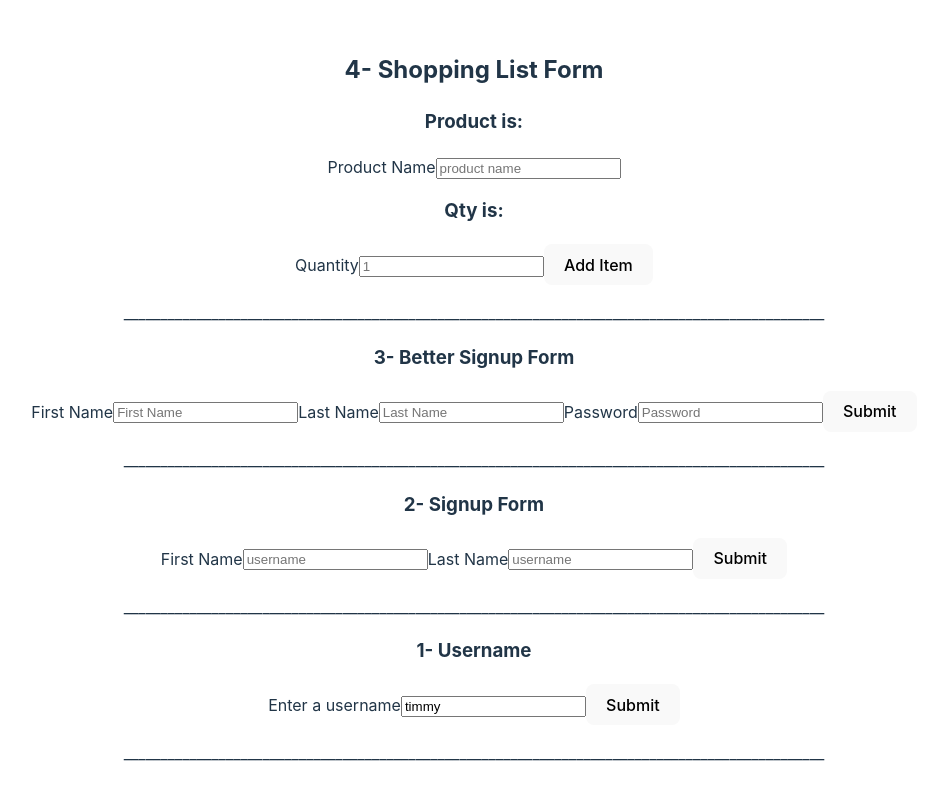
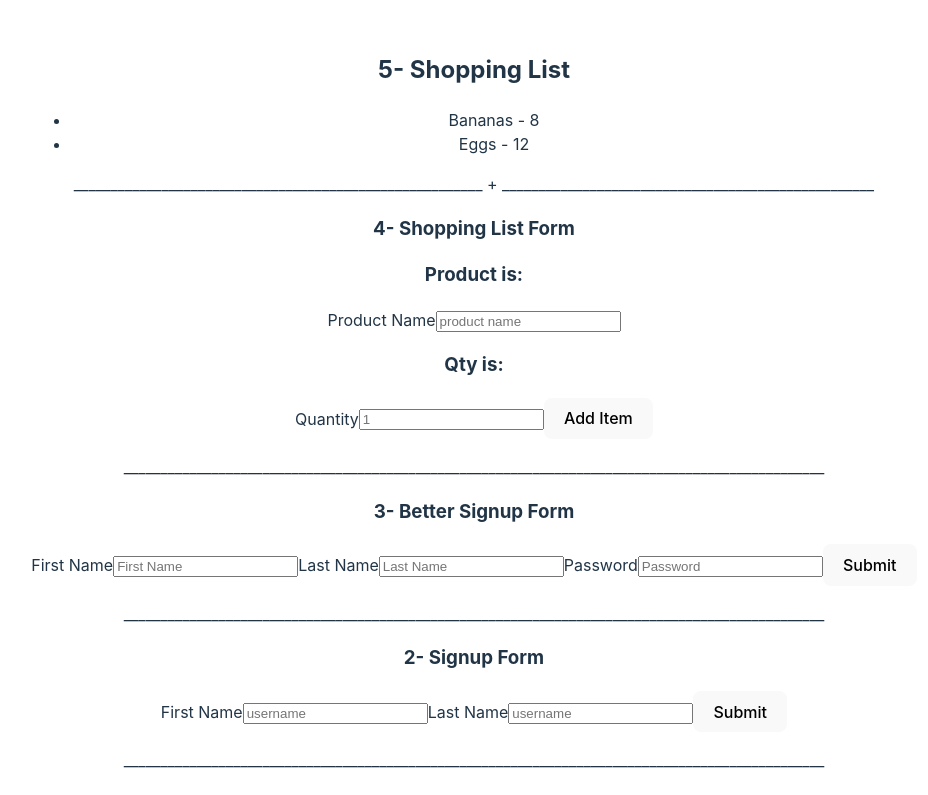
Before and after one commit to saim96/react-form, a React (Vite) app: page / in a window 1280 px wide. Shown: the top 795 px of the page, without its empty margins (166-1094 px from the left). Built offline with nearby package versions, Linux system fonts and the light colour scheme.

Commit message:
working on Shopping List Component Started

```diff
--- a/src/App.jsx
+++ b/src/App.jsx
@@ -1,12 +1,14 @@
 import UsernameForm from "./UsernameForm";
 import SignupForm from "./SignupForm";
 import BettersignupForm from "./BetterSignupForm.component";
-import ShoppingListForm from "./ShoppingList.component";
+import ShoppingListForm from "./ShoppingListForm.component";
+import ShoppingList from "./ShoppingList.component";
 import "./App.css";
 
 function App() {
   return (
     <>
+      <ShoppingList />
       <ShoppingListForm />
       <BettersignupForm />
       <SignupForm />
--- a/src/ShoppingList.component.jsx
+++ b/src/ShoppingList.component.jsx
@@ -1,45 +1,25 @@
 import { useState } from "react";
 
-export default function ShoppingListForm() {
-  const [formData, setFormData] = useState({
-    product: "",
-    quantity: "",
-  });
-  const handleChange = (evt) => {
-    setFormData((currData) => {
-      return {
-        ...currData,
-        [evt.target.name]: evt.target.value,
-      };
-    });
-  };
+export default function ShoppingList() {
+  const [items, setItems] = useState([
+    { id: 1, product: "Bananas", quantity: 8 },
+    { id: 2, product: "Eggs", quantity: 12 },
+  ]);
+
+
   return (
-    <form>
-      <h2>4- Shopping List Form </h2>
-      <h3>Product is: {formData.product} </h3>
-      <label htmlFor="product"> Product Name</label>
-      <input
-        type="text"
-        placeholder="product name"
-        name="product"
-        id="product"
-        onChange={handleChange}
-        value={formData.product}
-      />
-      <h3>Qty is: {formData.quantity} </h3>
-      <label htmlFor="quantity"> Quantity</label>
-      <input
-        type="number"
-        placeholder="1"
-        name="quantity"
-        id="quantity"
-        onChange={handleChange}
-        value={formData.quantity}
-      />
-      <button> Add Item</button>
+    <div>
+      <h2> 5- Shopping List </h2>
+      <ul>
+        {items.map((i) => (
+          <li key={i.id}>
+            {i.product} - {i.quantity}
+          </li>
+        ))}
+      </ul>
       <p>
-        ________________________________________________________________________________________________
-      </p>
-    </form>
+      ________________________________________________________ + ___________________________________________________
+    </p>
+    </div>
   );
 }
--- /dev/null
+++ b/src/ShoppingListForm.component.jsx
@@ -0,0 +1,45 @@
+import { useState } from "react";
+
+export default function ShoppingListForm() {
+  const [formData, setFormData] = useState({
+    product: "",
+    quantity: "",
+  });
+  const handleChange = (evt) => {
+    setFormData((currData) => {
+      return {
+        ...currData,
+        [evt.target.name]: evt.target.value,
+      };
+    });
+  };
+  return (
+    <form>
+      <h3>4- Shopping List Form </h3>
+      <h3>Product is: {formData.product} </h3>
+      <label htmlFor="product"> Product Name</label>
+      <input
+        type="text"
+        placeholder="product name"
+        name="product"
+        id="product"
+        onChange={handleChange}
+        value={formData.product}
+      />
+      <h3>Qty is: {formData.quantity} </h3>
+      <label htmlFor="quantity"> Quantity</label>
+      <input
+        type="number"
+        placeholder="1"
+        name="quantity"
+        id="quantity"
+        onChange={handleChange}
+        value={formData.quantity}
+      />
+      <button> Add Item</button>
+      <p>
+        ________________________________________________________________________________________________
+      </p>
+    </form>
+  );
+}
```
